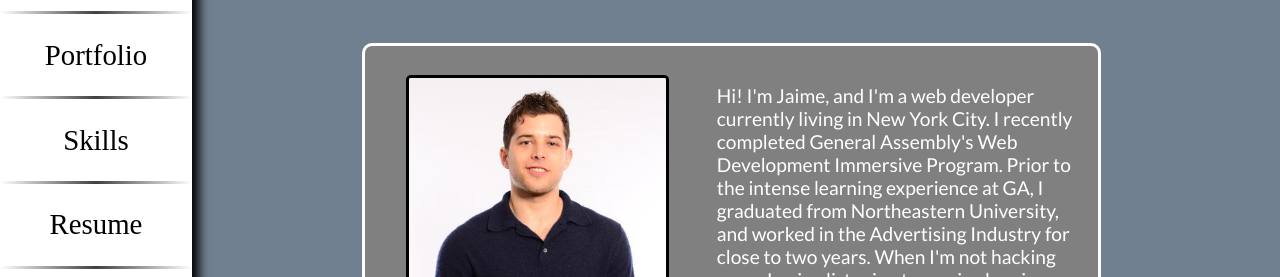
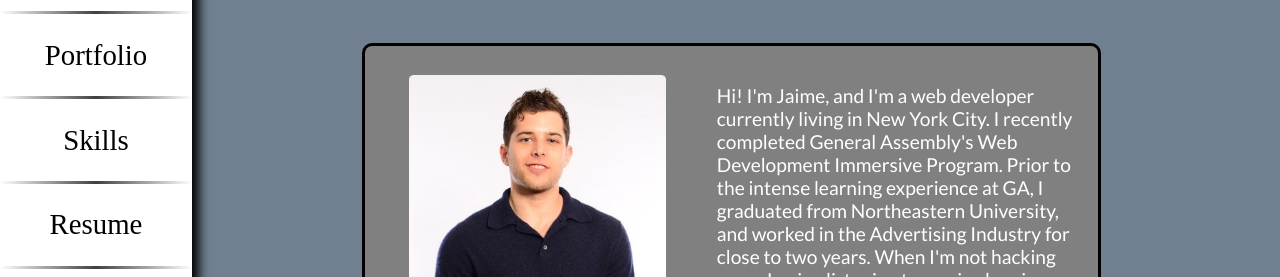
Before and after one commit to jcohenca/jcohenca.github.io, a plain HTML site: page index.html in a window 1280 px wide. Shown: the part 89-366 px from the top of the page. Drawn offline with nearby package versions, Linux system fonts and the light colour scheme.

Commit message:
main page

```diff
--- a/css/app.css
+++ b/css/app.css
@@ -45,7 +45,7 @@ body {
 
 img#me {
   border-radius: 2%;
-  border: solid black 3px ;
+
   width: 90%;
   margin-top: 5%;
 
@@ -67,7 +67,7 @@ img#me {
   width: 58%;
   margin-left: 28%;
   background-color: gray;
-  border: 3px solid white;
+  border: 3px solid black;
   border-radius: 10px;
 }
 
```
